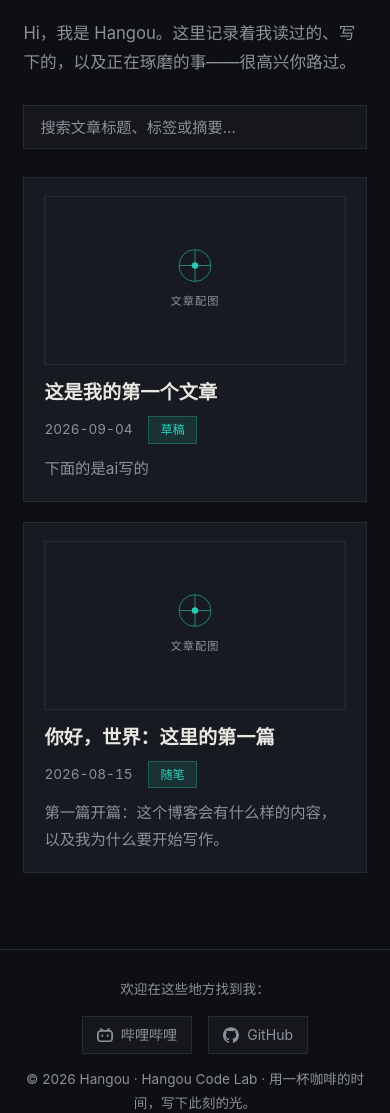
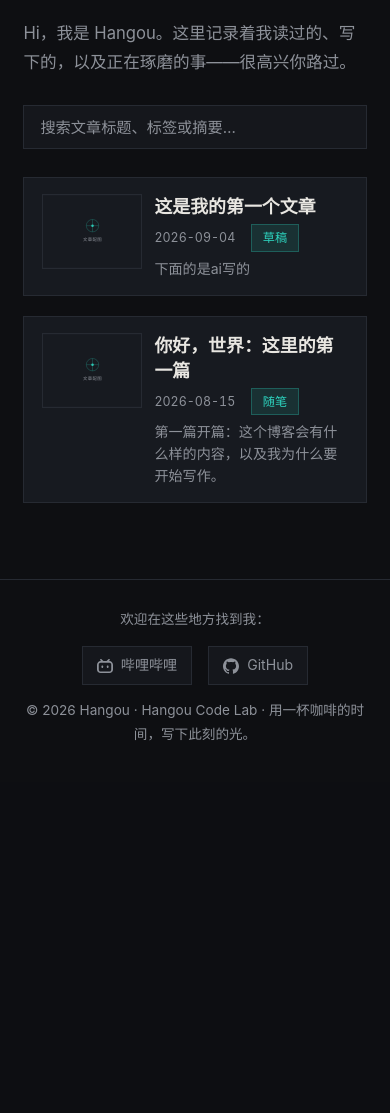
Before and after one commit to hangou100102-lgtm/Hangou-Code-Lab, a PHP site: page / in a window 390 px wide. Shown: the part 191-1304 px from the top of the page. After the commit the page ends 932 px from the top, so only its background shows below. Run offline with PHP 8.4, Linux system fonts and the light colour scheme.

Commit message:
fix: 文章卡片预览图在手机端也保持左侧（不上下堆叠），并显式锁定 row 布局

```diff
--- a/css/style.css
+++ b/css/style.css
@@ -319,6 +319,9 @@ a:hover {
 
 .post-item {
   display: flex;
+  /* 预览图始终在左侧，内容在右侧，任何宽度都不上下堆叠 */
+  flex-direction: row;
+  flex-wrap: nowrap;
   align-items: flex-start;
   gap: 22px;
   padding: 26px 28px;
@@ -654,18 +657,19 @@ a:hover {
   }
 }
 
-/* ============ 小屏手机：预览图通栏置顶 ============ */
+/* ============ 小屏手机：保持“左侧图片 + 右侧内容” ============ */
 @media (max-width: 480px) {
   .post-item {
-    flex-direction: column;
-    gap: 14px;
-    padding: 18px 20px;
+    /* 图片始终在左，内容在右，不上下堆叠 */
+    flex-direction: row;
+    gap: 12px;
+    padding: 16px 18px;
   }
 
   .post-thumb-link {
-    width: 100%;
-    height: auto;
-    aspect-ratio: 16 / 9;
+    flex: 0 0 auto;
+    width: 100px;
+    height: 75px;
   }
 
   .post-thumb {
@@ -673,6 +677,18 @@ a:hover {
   }
 
   .post-body h2 {
-    font-size: 1.2rem;
+    font-size: 1.12rem;
+    line-height: 1.35;
+    margin-bottom: 6px;
+  }
+
+  .post-body .post-meta {
+    font-size: 0.78rem;
+    margin-bottom: 6px;
+  }
+
+  .post-body .post-excerpt {
+    font-size: 0.88rem;
+    line-height: 1.55;
   }
 }
```
